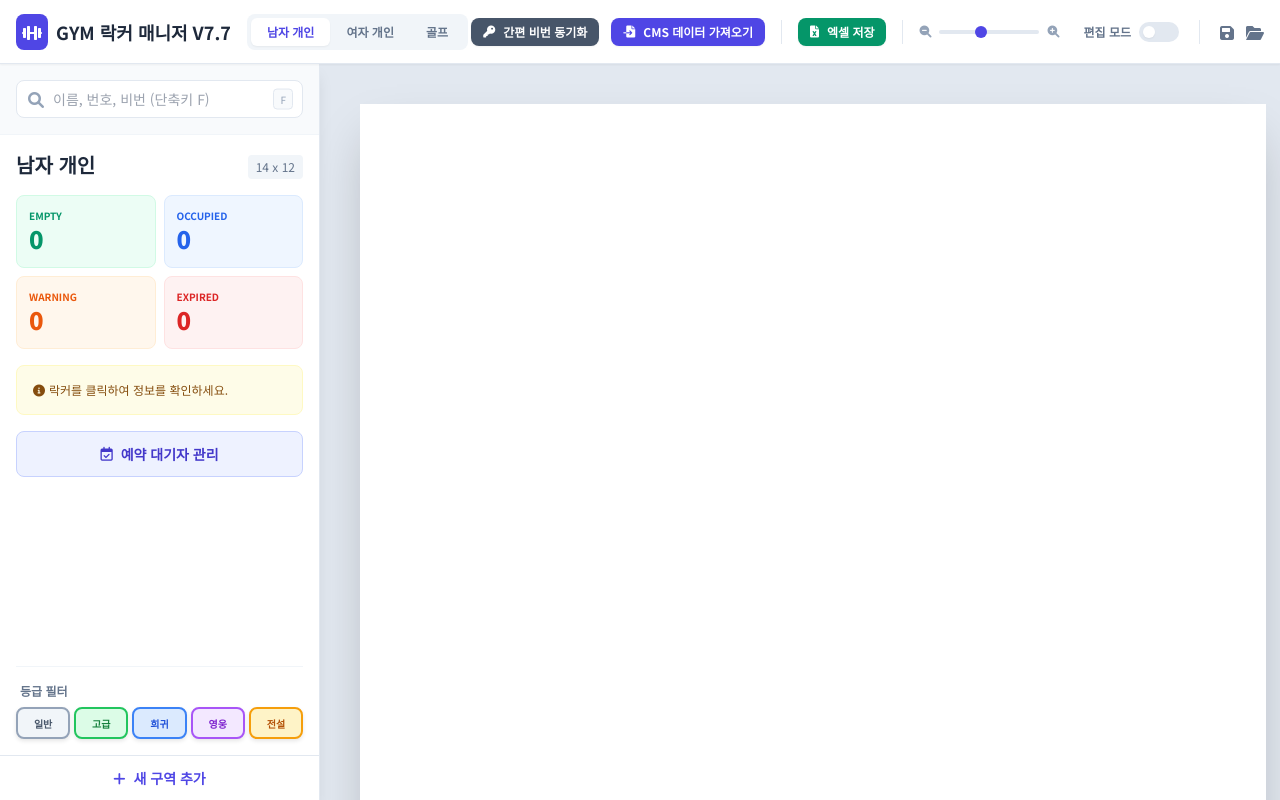
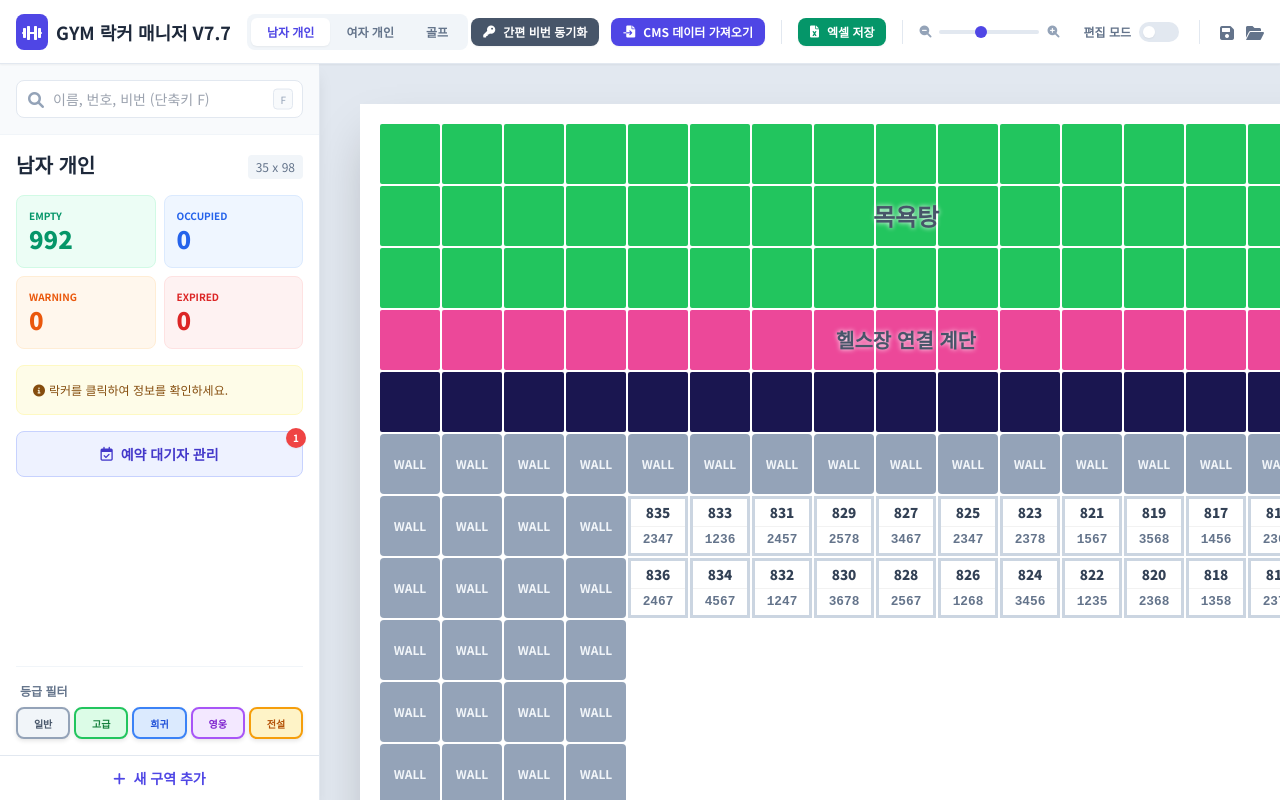
Before and after one commit to Uniqhorn150/portfolio, a plain HTML site: page apps/locker_manager.html in a window 1280 px wide. Drawn offline with nearby package versions, Linux system fonts and the light colour scheme.

Commit message:
Update locker_manager.html

```diff
--- a/apps/locker_manager.html
+++ b/apps/locker_manager.html
@@ -472,6 +472,35 @@
                 };
                 reader.readAsText(file); input.value = '';
             },
+            loadFromUrl: async (url) => {
+  try {
+    const res = await fetch(url, { cache: "no-store" });
+    if (!res.ok) throw new Error("HTTP " + res.status);
+    const loadedData = await res.json();
+
+    if (!loadedData.zones) throw new Error("올바르지 않은 데이터 형식");
+
+    loadedData.zones.forEach(z => {
+      if (!z.reservations) z.reservations = [];
+      z.cells.forEach(c => {
+        if(typeof c.isKey === 'undefined') c.isKey = false;
+        if(typeof c.customLabel === 'undefined') c.customLabel = '';
+        if(typeof c.phone === 'undefined') c.phone = '';
+      });
+    });
+
+    app.data = loadedData;
+    app.saveData();
+    app.currentZoneIdx = 0;
+    app.renderTabs();
+    app.renderGrid();
+    app.updateStats();
+    if (typeof resManager !== 'undefined') resManager.updateBadge();
+    console.log("✅ 기본 세이브 자동 로드 완료:", url);
+  } catch (err) {
+    console.warn("⚠️ 기본 세이브 자동 로드 실패:", err);
+  }
+},
             exportToExcel() {
                 if(!app.data.zones || app.data.zones.length === 0) return alert('데이터가 없습니다.');
                 const wb = XLSX.utils.book_new();
@@ -1182,7 +1211,9 @@
                 this.renderGrid();
             }
         };
+        dataManager.loadFromUrl("./savefile_GYM_Locker_V7_2025-12-13.json");
         app.init();
     </script>
 </body>
+
 </html>
```
